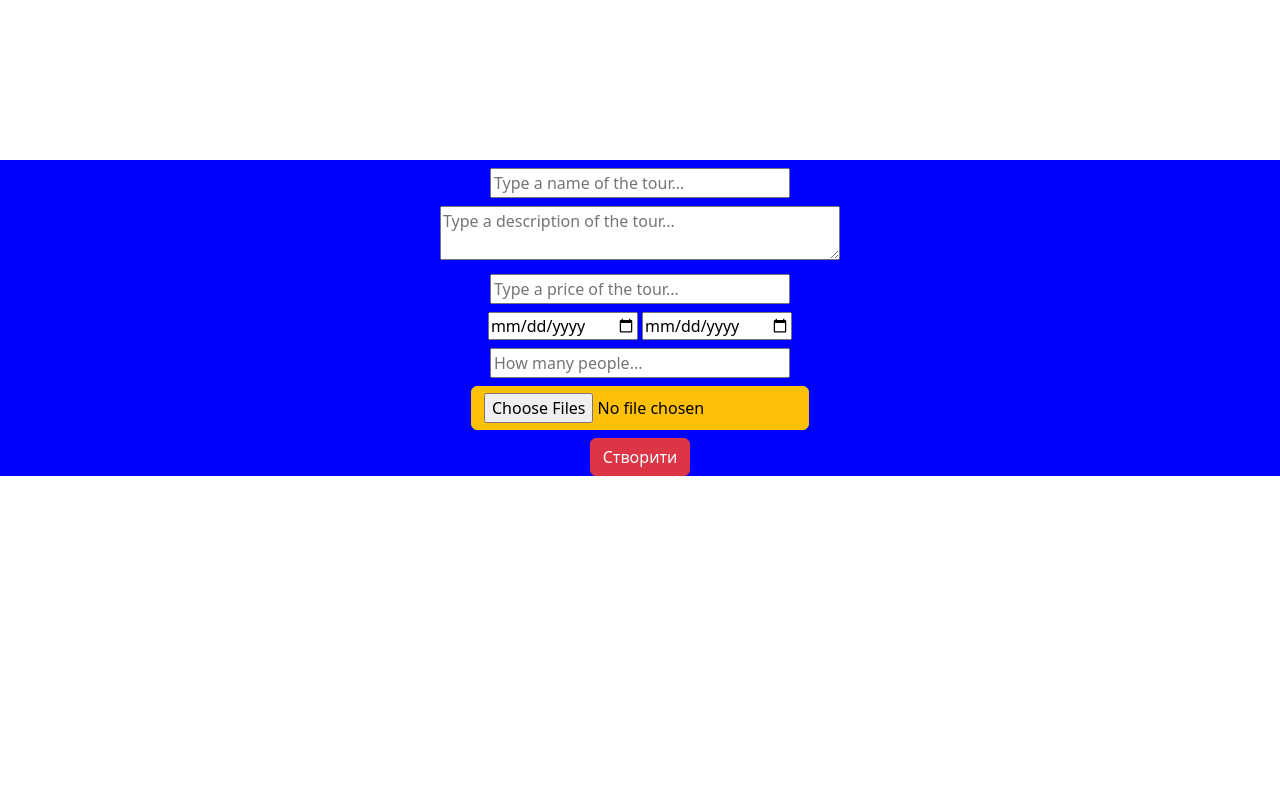
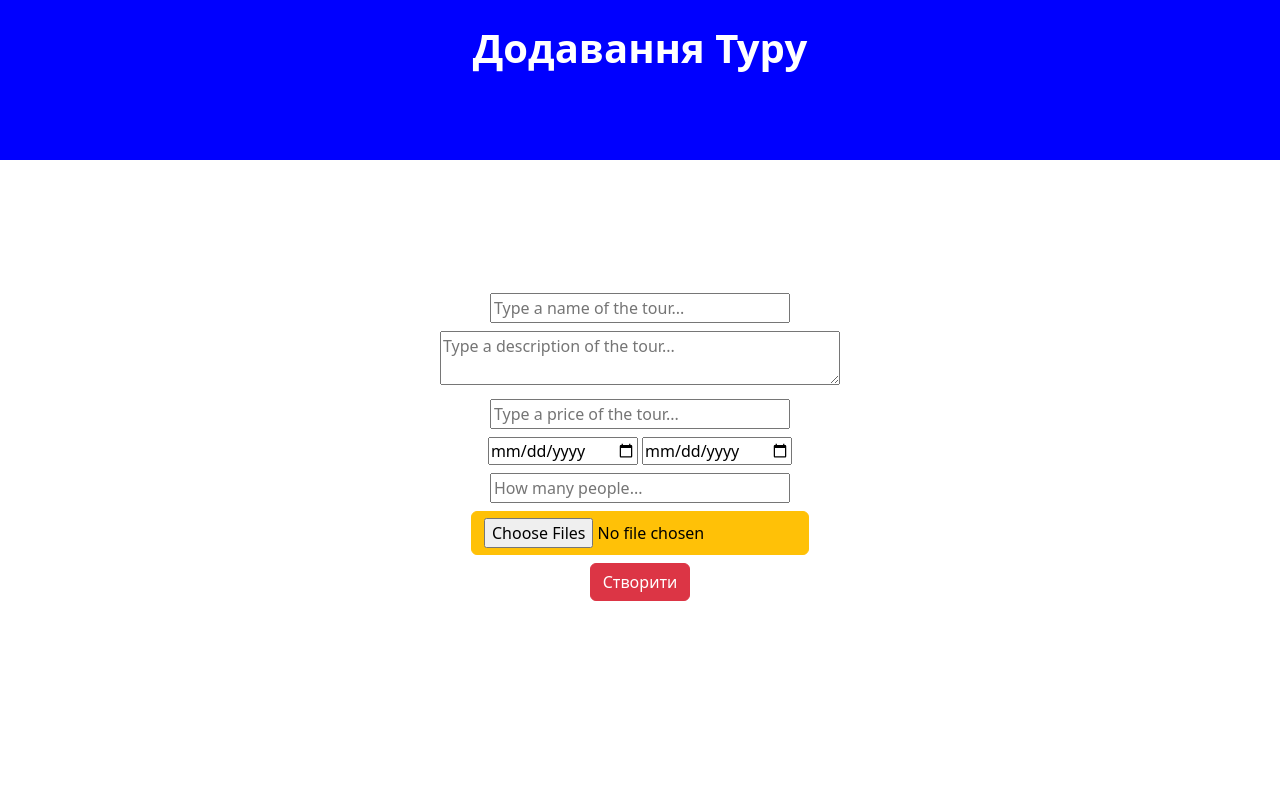
Before and after one commit to Merchi-py/project_1, a FastAPI app: template templates/add_tour.html in a window 1280 px wide. Run offline with FastAPI, Linux system fonts and the light colour scheme; the template is opened without the code that fills it, so the values that code supplies are empty; parts of the project's set-up code (start-up, migrations or seed data) failed here and were passed over.

Commit message:
fix(add_tour.html): fixed size of fields and added more style

```diff
--- a/templates/add_tour.html
+++ b/templates/add_tour.html
@@ -7,9 +7,12 @@
 
 {% block content %}
 <div class="container-fluid">
-    <div class="row" style="height:20vh"></div>
-</div>
-        <div class="center main-color ">
+    <div class="row main-color" style="height: 20vh">
+        <div class="col-12"><h1 class="text-white center mt-4"><b>Додавання Туру</b></h1></div>
+    </div>
+    <div class="row" style="height: 80vh">
+        <div class="col-12">
+            <div class="center margin-top">
             <form method="post" enctype="multipart/form-data">
                 <input type="text" name="name" class="mt-2" style="width: 300px; height; 400px" placeholder="Type a name of the tour..."><br>
                 <textarea name="description" style="width: 400px; height; 400px" class="mt-2" placeholder="Type a description of the tour..."></textarea><br>
@@ -21,4 +24,8 @@
                 <input type="submit" class="btn btn-danger mt-2" value="Створити">
             </form>
         </div>
+        </div>
+    </div>
+</div>
+
 {% endblock %}
```
